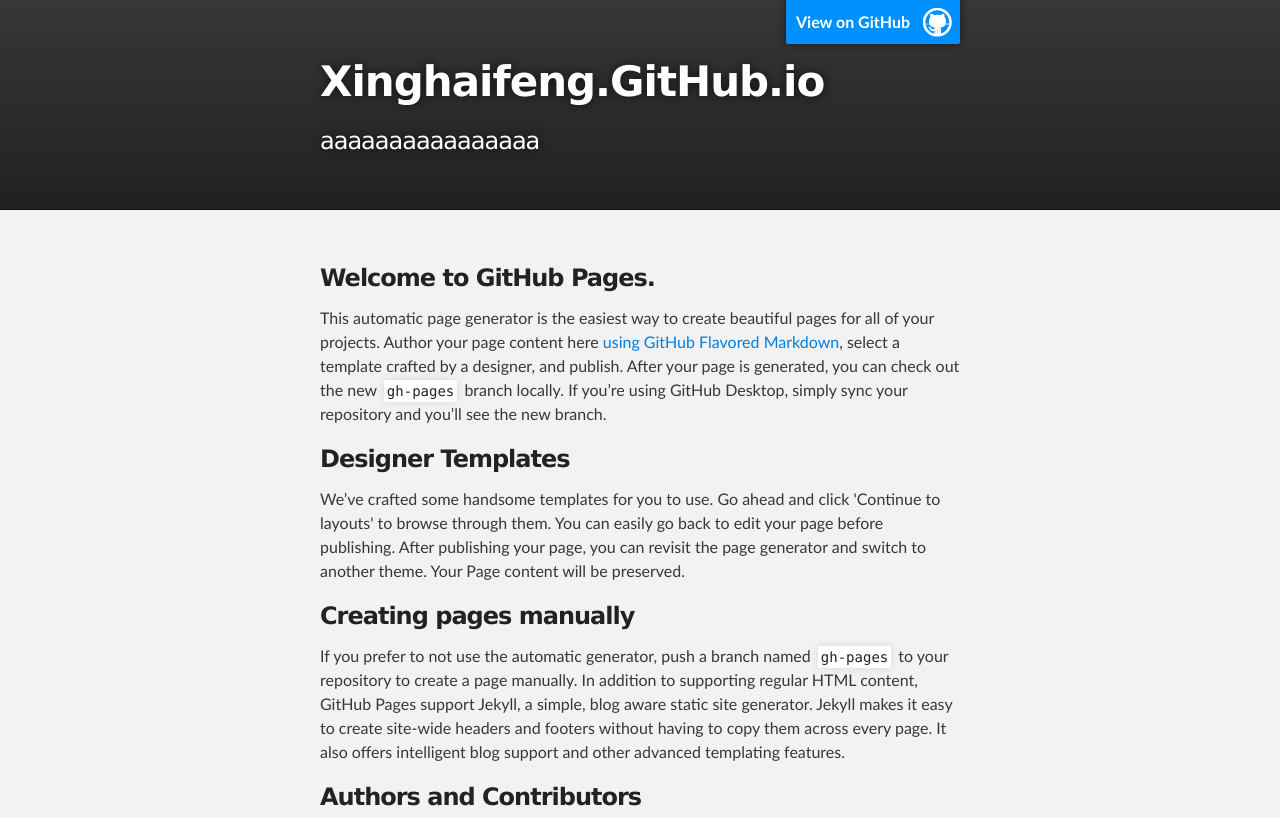
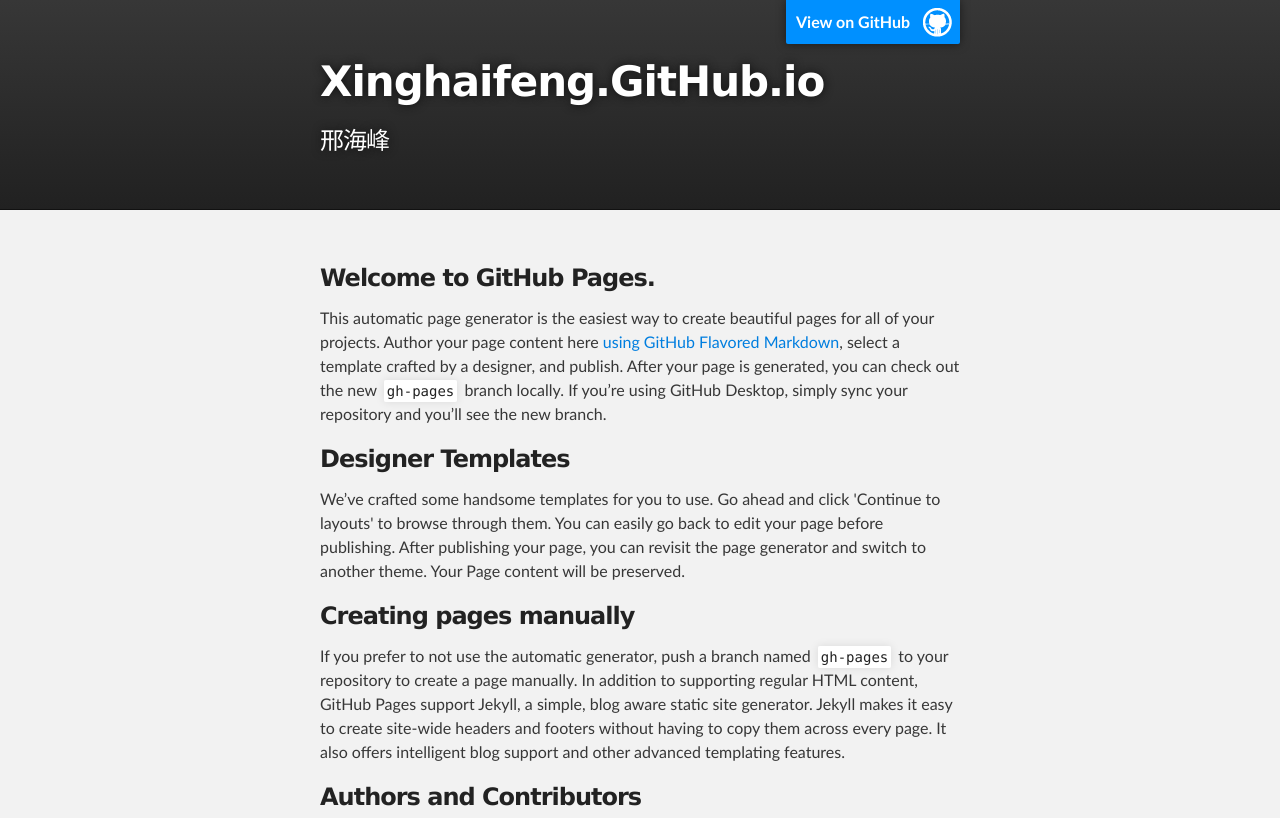
Before and after one commit to xinghaifeng/xinghaifeng.github.io, a plain HTML site: page index.html in a window 1280 px wide. Shown: the top 818 px of the page. Drawn offline with Linux system fonts and the light colour scheme.

Commit message:
Update index.html

```diff
--- a/index.html
+++ b/index.html
@@ -19,7 +19,7 @@
           <a id="forkme_banner" href="https://github.com/xinghaifeng">View on GitHub</a>
 
           <h1 id="project_title">Xinghaifeng.GitHub.io</h1>
-          <h2 id="project_tagline">aaaaaaaaaaaaaaaa</h2>
+          <h2 id="project_tagline">邢海峰</h2>
 
         </header>
     </div>
```
